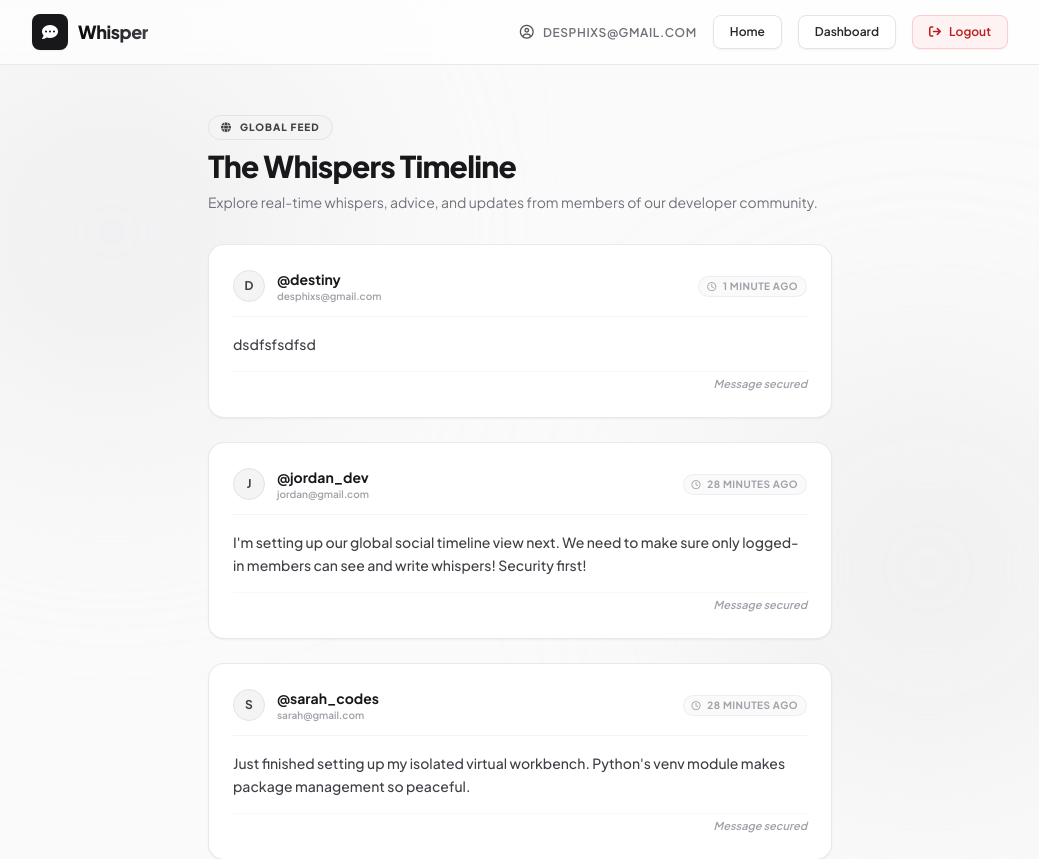
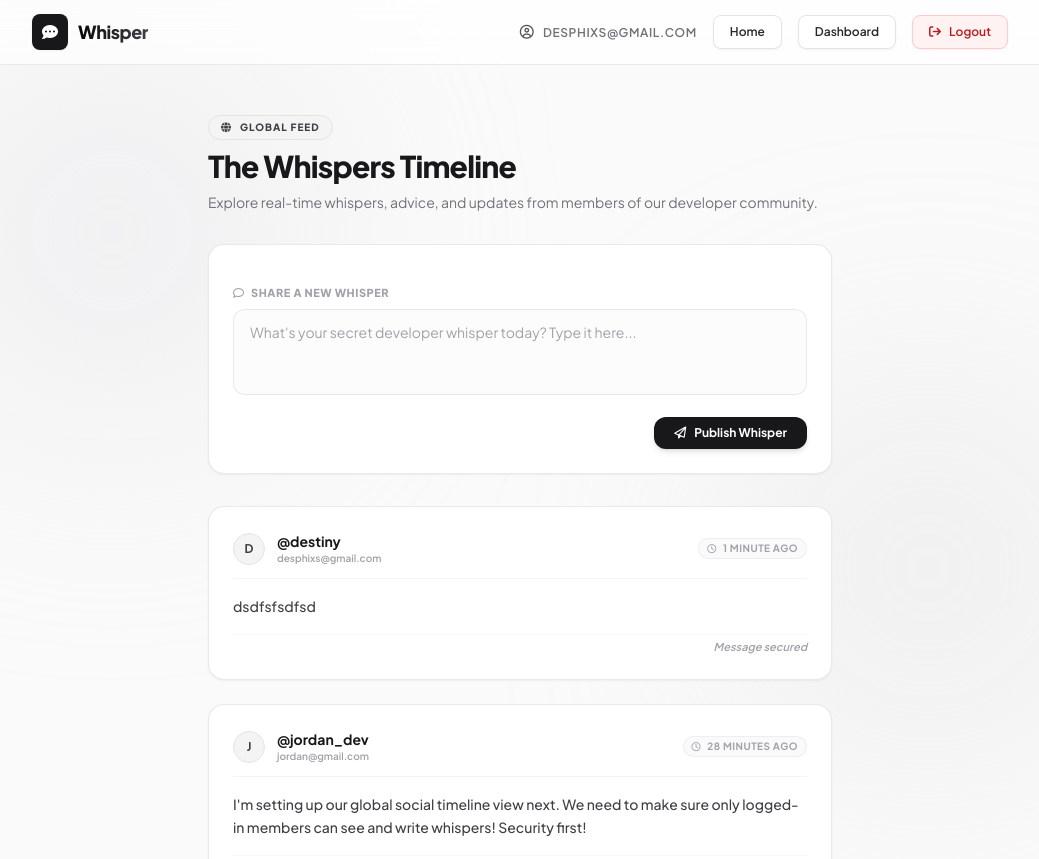
Before and after one commit to desphixs/whisper-micro-blog-django, a Django app: page / in a window 1280 px wide. Shown: the top 859 px of the page, without its empty margins (120-1159 px from the left). Run offline with Django 5.2, Linux system fonts and the light colour scheme; a user stored in the database is signed in; data comes from the database, SQL or seed files in the repository; both versions use the stored data as it was after the commit; some libraries are stand-ins or nearby versions.

Commit message:
added a form to the timeline so users can type and post new messages that are instantly linked to their account.

```diff
--- a/feed/templates/index.html
+++ b/feed/templates/index.html
@@ -79,6 +79,56 @@
             <p class="text-zinc-500 text-sm">Explore real-time whispers, advice, and updates from members of our developer community.</p>
         </div>
 
+        <!-- The New Whisper Submission Form Card -->
+        <!-- Analogy: This form is like a mailbox slot on our community board. -->
+        <!-- You write a note (message), seal it with an envelope (CSRF security token), and drop it into the slot. -->
+        <!-- Once submitted, it instantly flies into the database and gets displayed for the whole community. -->
+        <div class="w-full bg-white border border-zinc-200/80 rounded-2xl p-6 shadow-sm">
+            <!-- Form Tag: Serves as the envelope carrier that sends data to our Django server. -->
+            <!-- - action=".": Tells the browser to submit the form data to the exact same URL we are currently viewing. -->
+            <!-- - method="POST": Specifies that we are pushing/posting new data to the server, rather than just requesting to view it. -->
+            <form action="." method="POST" class="space-y-4">
+                <!-- Django's CSRF token acts like a secure digital stamp or wax seal on an envelope. -->
+                <!-- It proves to Django that this form was loaded directly from our site and is not a spoof or hijack attempt! -->
+                {% csrf_token %}
+
+                <div class="space-y-2">
+                    <!-- Label for the textarea which improves accessibility and serves as the visual prompt header -->
+                    <label for="content" class="block text-[11px] font-extrabold uppercase tracking-wider text-zinc-400">
+                        <i class="fa-regular fa-comment mr-1 text-zinc-400"></i> Share a new Whisper
+                    </label>
+
+                    <!-- Textarea input field for typing the message content -->
+                    <!-- Analogy: A blank canvas page. It has focus ring animation shadows that dynamically glow as you click it -->
+                    <!-- to indicate active editing status. -->
+                    <!-- - name="content": The identifier Django uses to extract this text inside the views.py file. -->
+                    <!-- - id="content": Used by browser accessibility features and labels. -->
+                    <!-- - required: A browser-level validator that stops submissions of empty texts. -->
+                    <textarea
+                        name="content"
+                        id="content"
+                        rows="3"
+                        required
+                        placeholder="What's your secret developer whisper today? Type it here..."
+                        class="w-full bg-zinc-50/50 border border-zinc-200/80 focus:border-zinc-950 focus:ring-1 focus:ring-zinc-950 rounded-xl px-4 py-3 text-sm text-zinc-800 placeholder-zinc-400 focus:outline-none transition duration-150 ease-in-out resize-none"
+                    ></textarea>
+                </div>
+
+                <!-- Submit Button Bar -->
+                <!-- Analogy: The delivery button. It triggers the form post submission when clicked. -->
+                <!-- We styled it with an sleek dark hover glow effect, a paper-plane icon, and a loading/active transition. -->
+                <div class="flex justify-end">
+                    <button
+                        type="submit"
+                        class="inline-flex items-center justify-center space-x-2 py-2 px-5 bg-zinc-900 hover:bg-zinc-800 active:bg-zinc-950 text-white font-bold rounded-xl text-xs transition duration-150 shadow-md hover:shadow-lg hover:-translate-y-0.5 transform cursor-pointer"
+                    >
+                        <i class="fa-regular fa-paper-plane text-xs"></i>
+                        <span>Publish Whisper</span>
+                    </button>
+                </div>
+            </form>
+        </div>
+
         <!-- The List of Messages -->
         <div class="space-y-6">
             <!-- Django Template tag: 'for' loop acts like a conveyor belt. -->
--- a/feed/views.py
+++ b/feed/views.py
@@ -1,4 +1,4 @@
-from django.shortcuts import render
+from django.shortcuts import render, redirect
 # We import the login_required decorator which acts like a VIP room security bouncer.
 # It ensures that only logged-in (authenticated) users can gain access to our timeline page.
 # If an anonymous user tries to sneak in, the bouncer will catch them and politely redirect them
@@ -17,16 +17,50 @@ from feed.models import Message
 @login_required
 def timeline_view(request):
     """
-    timeline_view handles displaying all the secret whispers shared by our community members.
+    timeline_view handles displaying all the secret whispers shared by our community members,
+    and also processes new whisper submissions (via POST).
 
     Analogy: Imagine a central community physical bulletin board.
-    When a user walks up to it (sends a GET request), we must:
-    1. Go to the storage room (database) and gather all the written notes (messages).
-    2. Sort them so the newest, freshest notes are pinned on top of the pile.
-    3. Hand the stack of notes over to our designer (the HTML template) to style and display.
+    When a user walks up to it (GET request), we show them all pinned notes.
+    When a user writes a new note and pins it (POST request), we accept the paper,
+    stamp their signature onto it, pin it to the board, and refresh their perspective.
     """
 
-    # 1. Fetching whispers from the database.
+    # 1. Checking if the visitor is submitting data to the server.
+    # request.method tells us the HTTP method. 'POST' means the user filled out our form and clicked submit!
+    # Analogy: This is checking if the visitor brought a package to post on our bulletin board (POST),
+    # rather than just walking up to read the existing notes (GET).
+    if request.method == 'POST':
+
+        # 2. Extract the message text directly from the form submission data.
+        # request.POST is like a mailbox package containing all form input values by name.
+        # We retrieve the content text using the name key 'content' matching our HTML textarea.
+        # .strip() removes any accidental leading or trailing blank spaces typed by the user.
+        content = request.POST.get('content', '').strip()
+
+        # 3. Validation: Verify that the message is not blank.
+        # Analogy: We want to make sure the user wrote something real and didn't just submit an empty sheet of paper!
+        if content:
+
+            # 4. Create and save the new message to the database.
+            # We call the 'create' method on our Message model objects manager.
+            # - content=content: Store the text we grabbed from the textarea.
+            # - author=request.user: Permanently link this message to the logged-in user.
+            # Analogy: This is like creating a brand new paper card, writing the secret on it,
+            # and stamping the author's real ID card directly to it so we know who published it.
+            Message.objects.create(
+                content=content,
+                author=request.user
+            )
+
+            # 5. Redirect back to the timeline home page ('index').
+            # Analogy: Instead of having the user stay stuck looking at a successful delivery page,
+            # we spin them back around to the entrance of the bulletin board.
+            # This is crucial because it clears the POST request from the browser's history,
+            # so if they hit "Refresh", they don't submit the exact same post twice!
+            return redirect('index')
+
+    # 6. Fetching whispers from the database.
     # We use Django's Object-Relational Mapper (ORM) to run a database query.
     # Message.objects.all() tells Django: "Go to the 'Message' table and grab every single row."
     # .order_by('-created_at') tells Django to sort them.
@@ -35,7 +69,7 @@ def timeline_view(request):
     # rather than an email from 3 years ago!
     messages = Message.objects.all().order_by('-created_at')
 
-    # 2. Packing the whispers into a container (context) to send to the template.
+    # 7. Packing the whispers into a container (context) to send to the template.
     # The context is a standard Python dictionary (key-value pairs).
     # It acts like a custom delivery box. We label the box 'messages' (the key),
     # and we place our actual database query results inside it (the value).
@@ -44,7 +78,7 @@ def timeline_view(request):
         'messages': messages,
     }
 
-    # 3. Rendering and delivering the page.
+    # 8. Rendering and delivering the page.
     # The 'render' helper takes:
     # - the incoming user's 'request' (the digital visitor),
     # - the name of the blueprint template ('index.html') to construct the visual layout,
```
Also changed, not shown: db.sqlite3.
